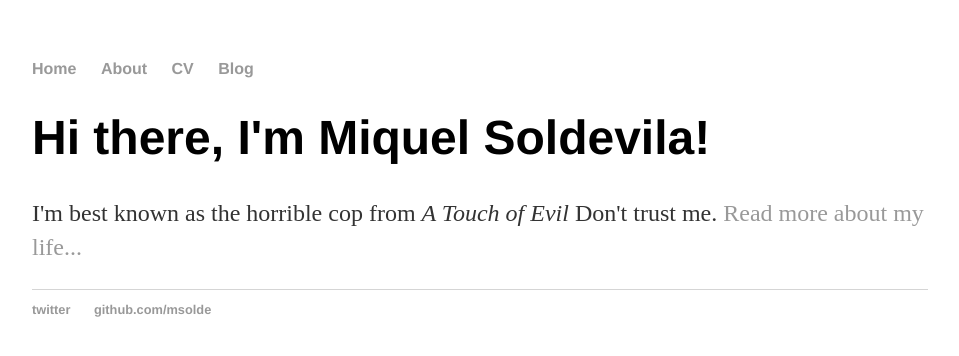
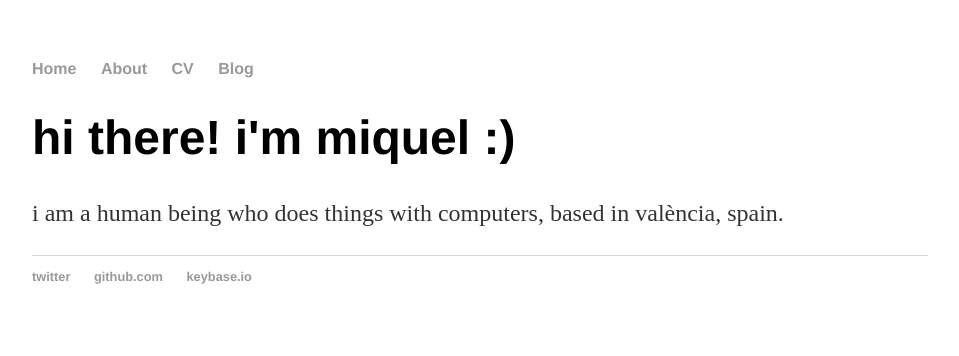
Before and after one commit to msolde/msolde.github.io, a Jekyll site: the page built from index.html, in a window 1280 px wide. Shown: the top 356 px of the page, without its empty margins (160-1119 px from the left). Built offline with Jekyll 4.4.1, drawn with Linux system fonts in a browser that asks for light colours.

```diff
--- a/_layouts/default.html
+++ b/_layouts/default.html
@@ -21,8 +21,9 @@
 			</div><!-- /.container -->
 			<footer>
 	    		<ul>
-	        		<li><a href="mailto:msolde@gmail.com">twitter</a></li>
-	        		<li><a href="https://github.com/msolde">github.com/msolde</a></li>
+	        		<li><a href="https://twitter.com/msolde">twitter</a></li>
+	        		<li><a href="https://github.com/msolde">github.com</a></li>
+	        		<li><a href="https://keybase.io/msolde">keybase.io</a></li>
 				</ul>
 			</footer>
 		</body>
--- a/index.html
+++ b/index.html
@@ -3,6 +3,6 @@ layout: default
 title: Miquel Soldevila, Horrible Cop
 ---
 <div class="blurb">
-	<h1>Hi there, I'm Miquel Soldevila!</h1>
-	<p>I'm best known as the horrible cop from <em>A Touch of Evil</em> Don't trust me. <a href="/about">Read more about my life...</a></p>
+	<h1>hi there! i'm miquel :)</h1>
+	<p>i am a human being who does things with computers, based in valència, spain.</p>
 </div><!-- /.blurb -->
```
